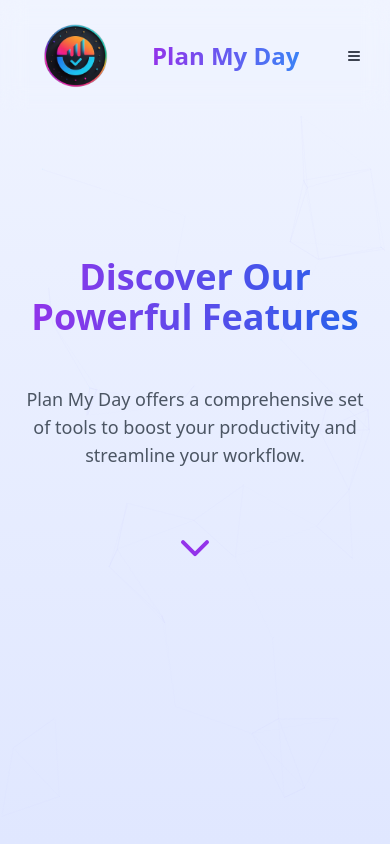
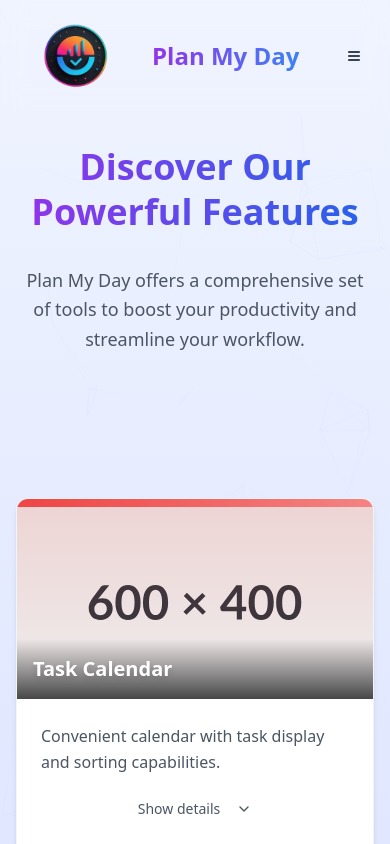
Before and after one commit to Vlados-XiMiK/Plan-My-Day-UI, a Next.js app: page /features in a window 390 px wide. Built offline with nearby package versions, Linux system fonts and the light colour scheme.

Commit message:
Update features page

```diff
--- a/src/components/features/features-page.tsx
+++ b/src/components/features/features-page.tsx
@@ -1,78 +1,78 @@
 "use client"
-
-import { useRef } from "react"
-import { motion, useScroll, useTransform, MotionProps } from "framer-motion"
+import { useRef, useState, useCallback, HTMLAttributes } from "react"
+import { motion, useScroll, useTransform, AnimatePresence, MotionProps } from "framer-motion"
+import Image from "next/image"
 import Header from "@/components/landing/header"
-import { ChevronDown } from "lucide-react"
 import Footer from "@/components/shared/footer"
 import { useLanguage } from "@/contexts/LanguageContext"
-import { ParallaxScroll } from "@/components/ui/parallax-scroll"
 import { AnimatedBackground, LightAnimatedBackground } from "@/components/ui/animated-background"
 import { useTheme } from "next-themes"
-import { HTMLAttributes, ButtonHTMLAttributes } from "react"
+import { ChevronDown, ChevronUp } from "lucide-react"
+import { Button } from "@/components/ui/button"
 import en from "@/translations/en.json"
 import uk from "@/translations/uk.json"
-import type { Feature, Translation } from "@/types"
+import type { Feature } from "@/types"
 
 // type for motion.div
 type MotionDivProps = MotionProps & HTMLAttributes<HTMLDivElement>
 
-// type for motion.h1
-type MotionH1Props = MotionProps & HTMLAttributes<HTMLHeadingElement>
+export default function FeaturesPage() {
+  const { language } = useLanguage()
+  const t = language === "uk" ? uk : en
+  const { theme } = useTheme()
 
-// type for motion.p
-type MotionPProps = MotionProps & HTMLAttributes<HTMLParagraphElement>
+  const [expandedFeatures, setExpandedFeatures] = useState<Record<string, boolean>>({})
 
-// type for motion.button
-type MotionButtonProps = MotionProps & ButtonHTMLAttributes<HTMLButtonElement>
+  // Refs for parallax effect
+  const containerRef = useRef<HTMLElement>(null!);
+  const { scrollYProgress } = useScroll({
+    target: containerRef,
+    offset: ["start start", "end end"],
+  })
 
-export default function FeaturesPage() {
-
-  const { language } = useLanguage()
-  const t: Translation = language === "uk" ? uk : en
-  const mainRef = useRef<HTMLElement>(null!)
-  const featuresRef = useRef<HTMLDivElement>(null)
-  const { scrollYProgress } = useScroll({ target: mainRef })
-  const { theme } = useTheme()
+  // Parallax transformations
+  const headerY = useTransform(scrollYProgress, [0, 0.5], [0, -100])
+  const opacity = useTransform(scrollYProgress, [0, 0.2], [1, 0.8])
 
   const features = Object.entries(t.features)
       .filter(([key]) => key !== "title")
       .map(([key, feature]) => ({
         ...feature as Feature,
+        key,
         color:
           key === "smartCalendar"
             ? "#ef4444"
             : key === "taskManagement"
               ? "#8b5cf6"
-            : key === "aiAssistant"
+              : key === "categoryManagement"
                 ? "#06b6d4"
                 : key === "teamCollaboration"
                   ? "#10b981"
-                : key === "quickActions"
+                  : key === "smartNotifications"
+                    ? "#f59e0b"
+                    : key === "statistics"
                         ? "#f59e0b"
                         : "#ec4899",
       }))
 
-  const opacity = useTransform(scrollYProgress, [0, 0.2], [1, 0])
-  const scale = useTransform(scrollYProgress, [0, 0.2], [1, 0.8])
-  const y = useTransform(scrollYProgress, [0, 0.2], [0, -50])
+  // Create individual transform values for each card
+  const card0Y = useTransform(scrollYProgress, [0, 1], [0, -40])
+  const card1Y = useTransform(scrollYProgress, [0, 1], [0, 0])
+  const card2Y = useTransform(scrollYProgress, [0, 1], [0, 40])
+  const card3Y = useTransform(scrollYProgress, [0, 1], [0, -40])
+  const card4Y = useTransform(scrollYProgress, [0, 1], [0, 0])
+  const card5Y = useTransform(scrollYProgress, [0, 1], [0, 40])
 
-  const handleScrollToFeatures = () => {
-    if (featuresRef.current) {
-      const yOffset = -100 // Adjust this value to fine-tune the scroll position
-      const y = featuresRef.current.getBoundingClientRect().top + window.pageYOffset + yOffset
-      window.scrollTo({ top: y, behavior: "smooth" })
-    }
-  }
+  // Create an array of transform values
+  const cardYTransforms = [card0Y, card1Y, card2Y, card3Y, card4Y, card5Y]
 
-  const bounceAnimation = {
-    y: [0, -10, 0],
-    transition: {
-      duration: 1,
-      repeat: Number.POSITIVE_INFINITY,
-      repeatType: "reverse" as const,
-    },
-  }
+  // Toggle expanded state for a feature
+  const toggleFeatureExpanded = useCallback((key: string) => {
+    setExpandedFeatures((prev) => ({
+      ...prev,
+      [key]: !prev[key],
+    }))
+  }, [])
 
   return (
     <div className="min-h-screen bg-background relative">
@@ -82,51 +82,109 @@
       </div>
       <div className="relative z-20">
         <Header />
-        <main ref={mainRef}>
+        <main ref={containerRef} className="relative">
+          <motion.div className="container mx-auto px-4 pt-36 pb-20 text-center" style={{ y: headerY, opacity }}
+          {...({} as MotionDivProps)}>
+            <h1 className="text-4xl md:text-5xl lg:text-6xl font-bold mb-8 bg-clip-text text-transparent bg-gradient-to-r from-purple-600 to-blue-600 dark:from-purple-400 dark:to-blue-400 leading-tight">
+              {t.features.title}
+            </h1>
+
+            <p className="text-lg md:text-xl max-w-3xl mx-auto text-gray-600 dark:text-gray-300 leading-relaxed mb-16">
+              {t.featuresPage.subtitle}
+            </p>
+          </motion.div>
+
+          <div className="container mx-auto px-4 pb-20">
+            <div className="grid grid-cols-1 md:grid-cols-2 lg:grid-cols-3 gap-8">
+              {features.map((feature, index) => {
+                const cardY = cardYTransforms[index % cardYTransforms.length]
+                const isExpanded = expandedFeatures[feature.key]
+
+                return (
                   <motion.div
-            className="relative min-h-screen py-24 flex items-center justify-center"
-            style={{ opacity, scale, y }}
+                    key={feature.key}
+                    className="feature-card"
+                    style={{ y: cardY }}
+                    initial={{ opacity: 0, y: 50 }}
+                    whileInView={{ opacity: 1, y: 0 }}
+                    viewport={{ once: true, margin: "-100px" }}
+                    transition={{ duration: 0.5, delay: index * 0.1 }}
                     {...({} as MotionDivProps)}
                   >
-            <div className="container mx-auto px-6 md:px-8 text-center">
-              <motion.h1
-                initial={{ y: 20, opacity: 0 }}
-                animate={{ y: 0, opacity: 1 }}
-                transition={{ duration: 0.8 }}
-                className="text-4xl md:text-6xl lg:text-7xl font-bold mb-12 bg-clip-text text-transparent bg-gradient-to-r from-purple-600 to-blue-600 dark:from-purple-400 dark:to-blue-400"
-                {...({} as MotionH1Props)}
+                    <div className="h-full rounded-xl overflow-hidden shadow-md hover:shadow-xl transition-shadow duration-300 bg-white dark:bg-gray-800/90 backdrop-blur-sm border border-gray-100 dark:border-gray-700">
+                      <div
+                        className="h-2 w-full"
+                        style={{
+                          background: `linear-gradient(to right, ${feature.color}, ${feature.color}aa)`,
+                        }}
+                      />
+
+                      {/* Image Section */}
+                      <div className="relative w-full h-48 overflow-hidden">
+                        <Image
+                          src={feature.image || "/placeholder.svg"}
+                          alt={feature.title}
+                          fill
+                          className="object-cover transition-transform duration-500 hover:scale-110"
+                          sizes="(max-width: 768px) 100vw, (max-width: 1200px) 50vw, 33vw"
+                        />
+                        <div
+                          className="absolute inset-0 opacity-30 transition-opacity duration-300 hover:opacity-0"
+                          style={{
+                            background: `linear-gradient(to bottom, ${feature.color}80, transparent)`,
+                          }}
+                        />
+                        <div className="absolute bottom-0 left-0 right-0 p-4 bg-gradient-to-t from-black/70 to-transparent">
+                          <h3 className="text-xl font-bold text-white drop-shadow-md">{feature.title}</h3>
+                        </div>
+                      </div>
+
+                      <div className="p-6">
+                        <p className="text-gray-600 dark:text-gray-300 mb-4 leading-relaxed">{feature.description}</p>
+
+                        <Button
+                          variant="ghost"
+                          size="sm"
+                          className="w-full flex items-center justify-center mb-2 text-gray-600 dark:text-gray-300 hover:text-gray-900 dark:hover:text-white"
+                          onClick={() => toggleFeatureExpanded(feature.key)}
                         >
-                {t.features.title}
-              </motion.h1>
-              <motion.p
-                initial={{ y: 20, opacity: 0 }}
-                animate={{ y: 0, opacity: 1 }}
-                transition={{ duration: 0.8, delay: 0.2 }}
-                className="text-lg md:text-xl lg:text-2xl text-gray-600 dark:text-gray-300 mb-16"
-                {...({} as MotionPProps)}
+                          {isExpanded ? (
+                            <>
+                              {language === "uk" ? "Приховати деталі" : "Hide details"}{" "}
+                              <ChevronUp className="ml-2 h-4 w-4" />
+                            </>
+                          ) : (
+                            <>
+                              {language === "uk" ? "Показати деталі" : "Show details"}{" "}
+                              <ChevronDown className="ml-2 h-4 w-4" />
+                            </>
+                          )}
+                        </Button>
+
+                        <AnimatePresence>
+                          {isExpanded && (
+                            <motion.div
+                              initial={{ opacity: 0, height: 0 }}
+                              animate={{ opacity: 1, height: "auto" }}
+                              exit={{ opacity: 0, height: 0 }}
+                              transition={{ duration: 0.3 }}
+                              className="overflow-hidden"
+                              {...({} as MotionDivProps)}
                             >
-                {t.featuresPage.subtitle}
-              </motion.p>
-              <motion.div
-                initial={{ y: 20, opacity: 0 }}
-                animate={{ y: 0, opacity: 1 }}
-                transition={{ duration: 0.8, delay: 0.4 }}
-              >
-                <motion.button
-                  onClick={handleScrollToFeatures}
-                  className="text-purple-600 dark:text-purple-400 hover:text-purple-700 dark:hover:text-purple-300 transition-colors"
-                  animate={bounceAnimation}
-                  {...({} as MotionButtonProps)}
-                >
-                  <ChevronDown size={48} />
-                  <span className="sr-only">Scroll to features</span>
-                </motion.button>
-              </motion.div>
+                              <div className="pt-4 border-t border-gray-200 dark:border-gray-700">
+                                <p className="text-sm text-gray-600 dark:text-gray-400 leading-relaxed">
+                                  {feature.details}
+                                </p>
                               </div>
                             </motion.div>
-
-          <div ref={featuresRef}>
-            <ParallaxScroll features={features} />
+                          )}
+                        </AnimatePresence>
+                      </div>
+                    </div>
+                  </motion.div>
+                )
+              })}
+            </div>
           </div>
         </main>
         <Footer />
--- a/src/components/ui/parallax-scroll.tsx
+++ /dev/null
@@ -1,185 +0,0 @@
-"use client"
-
-import type React from "react"
-
-import { useRef, useState } from "react"
-import { motion, useScroll, useTransform, AnimatePresence, MotionProps } from "framer-motion"
-import { ChevronDown, ChevronUp } from "lucide-react"
-import Image from "next/image"
-import { HTMLAttributes } from "react"
-import { Button } from "@/components/ui/button"
-import type { Feature } from "@/types"
-
-// type for motion.div
-type MotionDivProps = MotionProps & HTMLAttributes<HTMLDivElement>
-
-// type for motion.h2
-type MotionH2Props = MotionProps & HTMLAttributes<HTMLHeadingElement>
-
-// type for motion.p
-type MotionPProps = MotionProps & HTMLAttributes<HTMLParagraphElement>
-
-interface ParallaxPanelProps {
-  title: string
-  description: string
-  details: string
-  imageSrc: string
-  imageAlt: string
-  index: number
-  accent?: string
-}
-
-const ParallaxPanel: React.FC<ParallaxPanelProps> = ({
-  title,
-  description,
-  details,
-  imageSrc,
-  imageAlt,
-  index,
-  accent = "#ef4444",
-}) => {
-  const [isExpanded, setIsExpanded] = useState(false)
-  const ref = useRef(null!)
-  const { scrollYProgress } = useScroll({
-    target: ref,
-    offset: ["start end", "end start"],
-  })
-
-  const y = useTransform(scrollYProgress, [0, 1], [100, -100])
-  const opacity = useTransform(scrollYProgress, [0, 0.2, 0.8, 1], [0, 1, 1, 0])
-  const scale = useTransform(scrollYProgress, [0, 0.2, 0.8, 1], [0.8, 1, 1, 0.8])
-
-  return (
-    <motion.div
-      ref={ref}
-      className="relative min-h-screen flex items-center justify-center py-40 px-6 md:px-8 bg-white/80 dark:bg-gray-900/80"
-      style={{
-        opacity,
-      }}
-      {...({} as MotionDivProps)}
-    >
-      <div className="container mx-auto">
-        <motion.div
-          className="grid grid-cols-1 lg:grid-cols-2 gap-16 items-center"
-          style={{
-            scale,
-          }}
-          {...({} as MotionDivProps)}
-        >
-          <motion.div
-            className={`order-2 md:order-${index % 2 === 0 ? 2 : 1}`}
-            style={{ y }}
-            whileHover={{ scale: 1.05 }}
-            transition={{ duration: 0.3 }}
-            {...({} as MotionDivProps)}
-          >
-            <div
-              className="relative aspect-[4/3] rounded-lg overflow-hidden transform transition-transform duration-500 hover:rotate-1"
-              style={{
-                boxShadow: `0 25px 50px -12px ${accent}25`,
-              }}
-            >
-              <Image
-                src={imageSrc || "/placeholder.svg"}
-                alt={imageAlt}
-                fill
-                className="object-cover transition-transform duration-500 hover:scale-110"
-                sizes="(max-width: 768px) 100vw, 50vw"
-              />
-              <div
-                className="absolute inset-0 transition-opacity duration-300 hover:opacity-50"
-                style={{
-                  background: `linear-gradient(45deg, ${accent}50, transparent)`,
-                }}
-              />
-            </div>
-          </motion.div>
-
-          <motion.div
-            className={`space-y-4 order-1 md:order-${index % 2 === 0 ? 1 : 2}`}
-            style={{ y: useTransform(y, (value) => value * -0.5) }}
-            {...({} as MotionDivProps)}
-          >
-            <motion.h2
-              className="text-2xl md:text-3xl lg:text-4xl xl:text-5xl font-bold bg-clip-text text-transparent leading-tight mb-8"
-              style={{
-                backgroundImage: `linear-gradient(135deg, ${accent}, ${accent}bb)`,
-              }}
-              whileHover={{ scale: 1.02 }}
-              {...({} as MotionH2Props)}
-            >
-              {title}
-            </motion.h2>
-            <motion.p className="text-sm md:text-base lg:text-lg xl:text-xl text-gray-600 dark:text-gray-300 leading-relaxed mb-10"
-            {...({} as MotionPProps)}
-            >
-              {description}
-            </motion.p>
-
-            <Button variant="ghost" className="mt-4" onClick={() => setIsExpanded(!isExpanded)}>
-              {isExpanded ? (
-                <>
-                  Hide Details <ChevronUp className="ml-2 h-4 w-4" />
-                </>
-              ) : (
-                <>
-                  Show Details <ChevronDown className="ml-2 h-4 w-4" />
-                </>
-              )}
-            </Button>
-
-            <AnimatePresence>
-              {isExpanded && (
-                <motion.div
-                  initial={{ height: 0, opacity: 0 }}
-                  animate={{ height: "auto", opacity: 1 }}
-                  exit={{ height: 0, opacity: 0 }}
-                  transition={{ duration: 0.3 }}
-                  className="overflow-hidden"
-                  {...({} as MotionDivProps)}
-                >
-                  <div className="space-y-4 pt-6">
-                    <div>
-                      <h4 className="text-xl font-semibold mb-3 text-gray-800 dark:text-gray-200">Details</h4>
-                      <p className="text-gray-600 dark:text-gray-300 leading-relaxed">{details}</p>
-                    </div>
-                  </div>
-                </motion.div>
-              )}
-            </AnimatePresence>
-          </motion.div>
-        </motion.div>
-      </div>
-
-      <motion.div
-        className="absolute inset-0 -z-10 opacity-50 dark:opacity-20"
-        style={{
-          background: `radial-gradient(circle at 50% 50%, ${accent}15 0%, transparent 70%)`,
-        }}
-        initial={{ opacity: 0 }}
-        animate={{ opacity: 0.5 }}
-        transition={{ duration: 1 }}
-        {...({} as MotionDivProps)}
-      />
-    </motion.div>
-  )
-}
-
-export function ParallaxScroll({ features }: { features: Feature[] }) {
-  return (
-    <div>
-      {features.map((feature, index) => (
-        <ParallaxPanel
-          key={index}
-          title={feature.title}
-          description={feature.description}
-          details={feature.details}
-          imageSrc={`/placeholder.svg?height=800&width=1200&text=${feature.title}`}
-          imageAlt={feature.title}
-          index={index}
-          accent={feature.color}
-        />
-      ))}
-    </div>
-  )
-}
--- a/src/translations/en.json
+++ b/src/translations/en.json
@@ -24,34 +24,34 @@
   "features": {
     "title": "Discover Our Powerful Features",
     "smartCalendar": {
-      "title": "Smart Calendar",
-      "description": "Seamlessly plan your day with our intelligent calendar integration.",
-      "details": "Our Smart Calendar uses AI to learn your productivity patterns and schedule tasks at the times when you're most likely to complete them effectively."
+      "title": "Task Calendar",
+      "description": "Convenient calendar with task display and sorting capabilities.",
+      "details": "Our calendar allows you to view all tasks in a convenient format, sort them by priority, date, etc., and quickly add new tasks directly from the calendar."
     },
     "taskManagement": {
       "title": "Task Management",
-      "description": "Create, organize, and prioritize tasks with our intuitive interface.",
-      "details": "Our task management system allows you to break down complex projects into manageable subtasks, set recurring tasks, and use custom tags to categorize your work."
+      "description": "Complete set of features for creating, editing, deleting, and organizing tasks.",
+      "details": "The task management system includes the ability to create detailed tasks with descriptions, set deadlines, priorities, track progress, and mark tasks as completed."
     },
     "aiAssistant": {
-      "title": "AI Assistant",
-      "description": "Get smart suggestions and automate your task management.",
-      "details": "Our AI assistant analyzes your task patterns and performance data to provide insights into when you are most effective."
+      "title": "Category Management",
+      "description": "Create, edit, and organize categories for effective task grouping.",
+      "details": "The category management feature allows you to create custom categories for grouping tasks, for better work organization."
     },
     "teamCollaboration": {
       "title": "Team Collaboration",
-      "description": "Work together effectively with real-time task sharing.",
-      "details": "Our team collaboration features include shared project boards, real-time task status updates, and in-app messaging."
+      "description": "Create projects and invite team members for collaborative work on tasks.",
+      "details": "The team collaboration feature allows you to create projects, add participants, assign tasks to specific team members, and track the overall team progress."
     },
     "quickActions": {
-      "title": "Quick Actions",
-      "description": "Boost productivity with shortcuts and quick task creation.",
-      "details": "Quick actions allow you to add tasks from anywhere in the app using customizable keyboard shortcuts and voice commands."
+      "title": "Notifications and Reminders",
+      "description": "Receive notifications about system actions and reminders about task deadlines.",
+      "details": "The notification system informs you about all important events: changes in tasks, approaching deadlines, comments from team members, and other important updates."
     },
     "smartNotifications": {
-      "title": "Smart Notifications",
-      "description": "Never miss important tasks with intelligent reminders.",
-      "details": "Our smart notification system uses machine learning to determine the best time to remind you about tasks, taking into account factors like your location and past behavior."
+      "title": "Performance Statistics",
+      "description": "Analyze work efficiency with detailed task completion statistics.",
+      "details": "The statistics feature provides detailed reports on completed tasks, productivity, deadline compliance, and other performance indicators to help optimize your workflow."
     }
   },
   "footer": {
--- a/src/translations/uk.json
+++ b/src/translations/uk.json
@@ -24,34 +24,34 @@
   "features": {
     "title": "Відкрийте для себе наші потужні функції",
     "smartCalendar": {
-      "title": "Розумний календар",
-      "description": "Легко плануйте свій день за допомогою нашої інтелектуальної інтеграції календаря.",
-      "details": "Наш Розумний Календар використовує ШІ для вивчення ваших шаблонів продуктивності та планування завдань у той час, коли ви найімовірніше виконаєте їх ефективно."
+      "title": "Календар завдань",
+      "description": "Зручний календар з відображенням усіх завдань та можливістю їх сортування",
+      "details": "Наш календар дозволяє переглядати всі завдання в зручному форматі, сортувати їх за пріоритетом, датою та ін., а також швидко додавати нові завдання безпосередньо з календаря."
     },
     "taskManagement": {
       "title": "Управління завданнями",
-      "description": "Створюйте, організовуйте та пріоритезуйте завдання за допомогою нашого інтуїтивного інтерфейсу.",
-      "details": "Наша система управління завданнями дозволяє розбивати складні проекти на керовані підзавдання, встановлювати повторювані завдання та використовувати користувацькі мітки для категоризації вашої роботи."
+      "description": "Повний набір функцій для створення, редагування, видалення та організації завдань",
+      "details": "Система управління завданнями включає можливість створювати детальні завдання з описом, встановлювати терміни виконання, пріоритети, позначати завдання як виконані."
     },
     "aiAssistant": {
-      "title": "ШІ-асистент",
-      "description": "Отримуйте розумні пропозиції та автоматизуйте управління завданнями.",
-      "details": "Наш ШІ-асистент аналізує ваші шаблони виконання завдань та дані про продуктивність, щоб надати інформацію про те, коли ви найбільш ефективні."
+      "title": "Управління категоріями",
+      "description": "Створюйте, редагуйте та організовуйте категорії для ефективного групування завдань.",
+      "details": "Функція управління категоріями дозволяє створювати власні категорії для групування завдань, для кращої організації роботи."
     },
     "teamCollaboration": {
-      "title": "Командна співпраця",
-      "description": "Ефективно працюйте разом з обміном завданнями в реальному часі.",
-      "details": "Наші функції командної співпраці включають спільні дошки проектів, оновлення статусу завдань у реальному часі та обмін повідомленнями в додатку."
+      "title": "Командна робота",
+      "description": "Створюйте проекти та запрошуйте учасників для спільної роботи над завданнями.",
+      "details": "Функція командної роботи дозволяє створювати проекти, додавати учасників, призначати завдання конкретним виконавцям та відстежувати загальний прогрес команди."
     },
     "quickActions": {
-      "title": "Швидкі дії",
-      "description": "Підвищуйте продуктивність за допомогою гарячих клавіш та швидкого створення завдань.",
-      "details": "Швидкі дії дозволяють додавати завдання з будь-якого місця в додатку за допомогою налаштовуваних комбінацій клавіш та голосових команд."
+      "title": "Сповіщення та нагадування",
+      "description": "Отримуйте сповіщення про дії в системі та нагадування про терміни виконання завдань.",
+      "details": "Система сповіщень інформує вас про всі важливі події: зміни в завданнях, наближення термінів виконання, та інші важливі оновлення."
     },
     "smartNotifications": {
-      "title": "Розумні сповіщення",
-      "description": "Ніколи не пропускайте важливі завдання завдяки інтелектуальним нагадуванням.",
-      "details": "Наша система розумних сповіщень використовує машинне навчання для визначення найкращого часу для нагадування про завдання, враховуючи такі фактори, як ваше місцезнаходження та минула поведінка."
+      "title": "Статистика виконання",
+      "description": "Аналізуйте ефективність роботи за допомогою детальної статистики виконання завдань.",
+      "details": "Функція статистики надає детальні звіти про виконані завдання, продуктивність, дотримання термінів та інші показники ефективності, що допомагає оптимізувати робочий процес."
     }
   },
   "footer": {
--- a/src/types.ts
+++ b/src/types.ts
@@ -21,6 +21,8 @@
 }
 
 export interface Feature {
+  key: string;
+  image?: string;
   title: string;
   subtitle?: string;
   description: string;
```
Also changed, not shown: public/placeholder.svg (added). Lines whose indentation alone changed are shown as unchanged.
